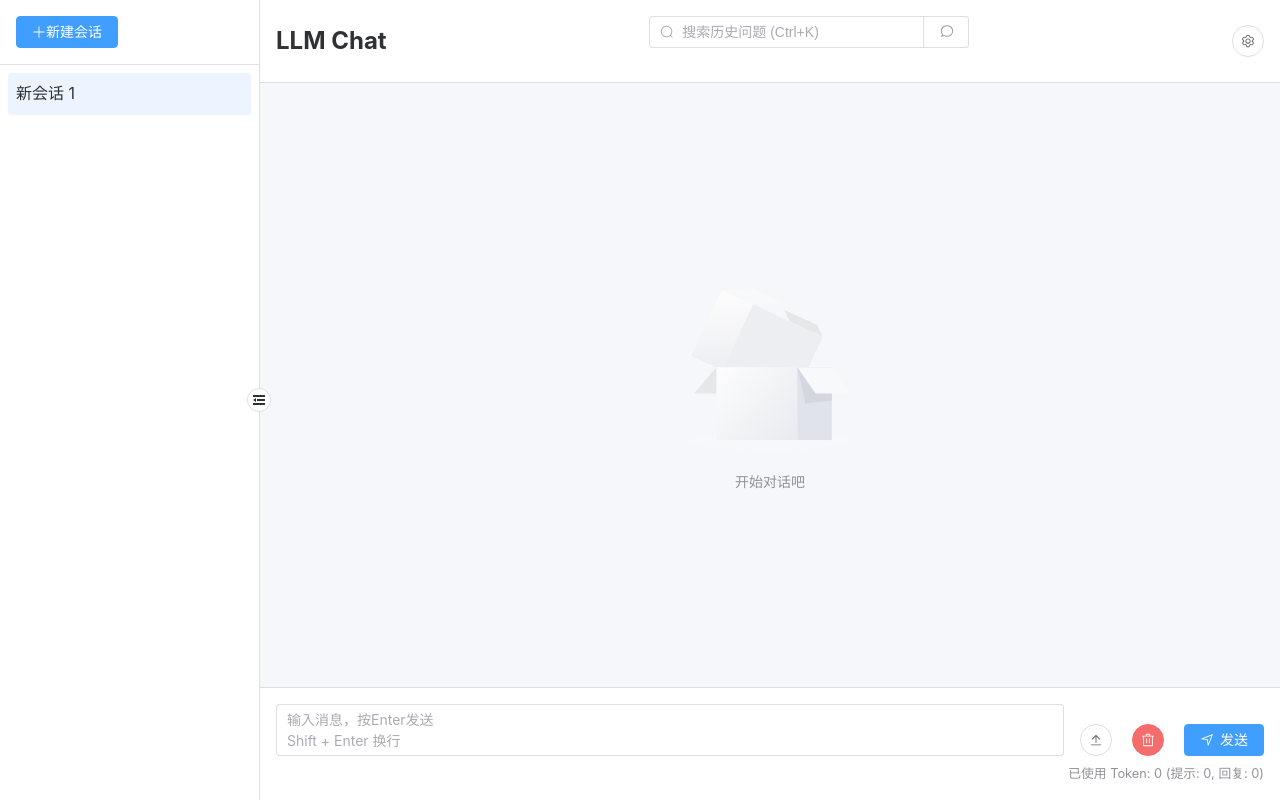
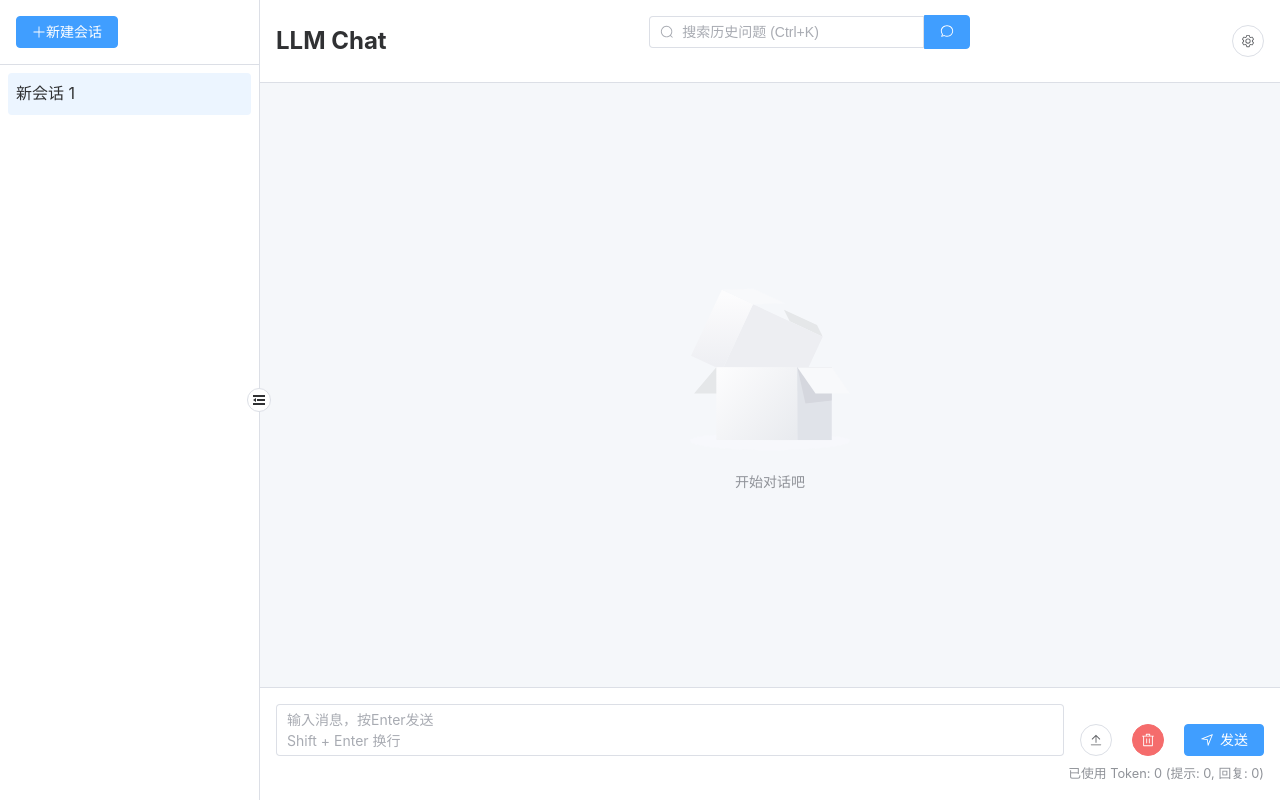
Before and after one commit to STEVENTAN100/LLM-Chat, a Vue app: page / in a window 1280 px wide. Built offline with nearby package versions, Linux system fonts and the light colour scheme.

Commit message:
fix: 修改了README和优化了向AI提问按钮的样式

```diff
--- a/src/components/SearchBar.vue
+++ b/src/components/SearchBar.vue
@@ -153,7 +153,7 @@ watch(search, (newValue, oldValue) => {
               :loading="isAsking"
               @click="handleAsk"
               title="向 AI 提问"
-              class="ask-button"
+              class="ask-button custom-primary"
             />
           </template>
         </el-input>
@@ -245,11 +245,26 @@ watch(search, (newValue, oldValue) => {
   background: none;
 }
 
-:deep(.ask-button) {
+:deep(.ask-button.custom-primary) {
   border-top-left-radius: 0;
   border-bottom-left-radius: 0;
   margin: -1px -1px -1px 0;
   height: calc(100% + 2px);
+  background-color: #409EFF !important;
+  border-color: #409EFF !important;
+  color: white !important;
+}
+
+:deep(.ask-button.custom-primary:hover) {
+  background-color: #66b1ff !important;
+  border-color: #66b1ff !important;
+  color: white !important;
+}
+
+:deep(.ask-button.custom-primary:active) {
+  background-color: #3a8ee6 !important;
+  border-color: #3a8ee6 !important;
+  color: white !important;
 }
 
 :deep(.highlight) {
```
Also changed, not shown: 1 other file (tests, documents, lock files or other folders).
